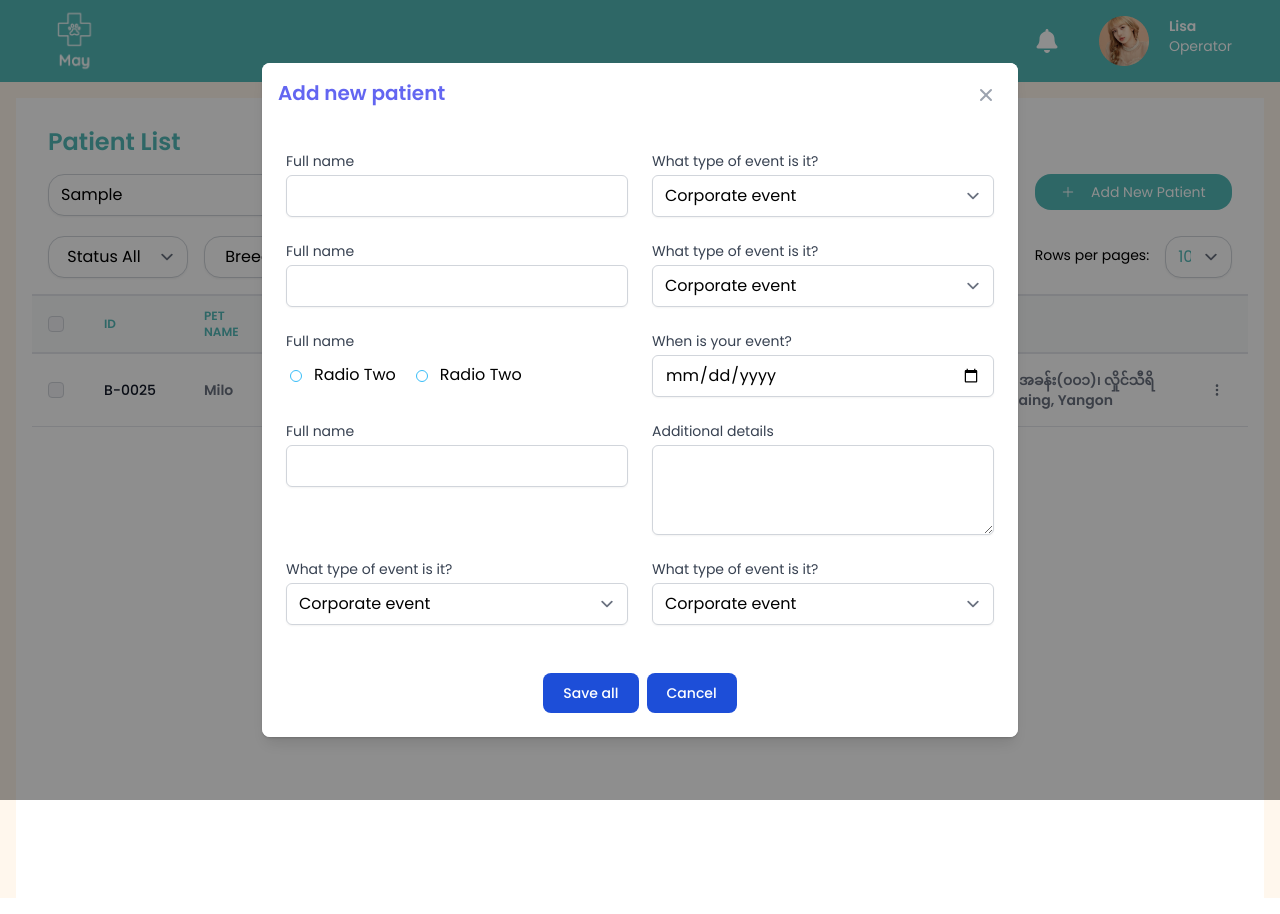
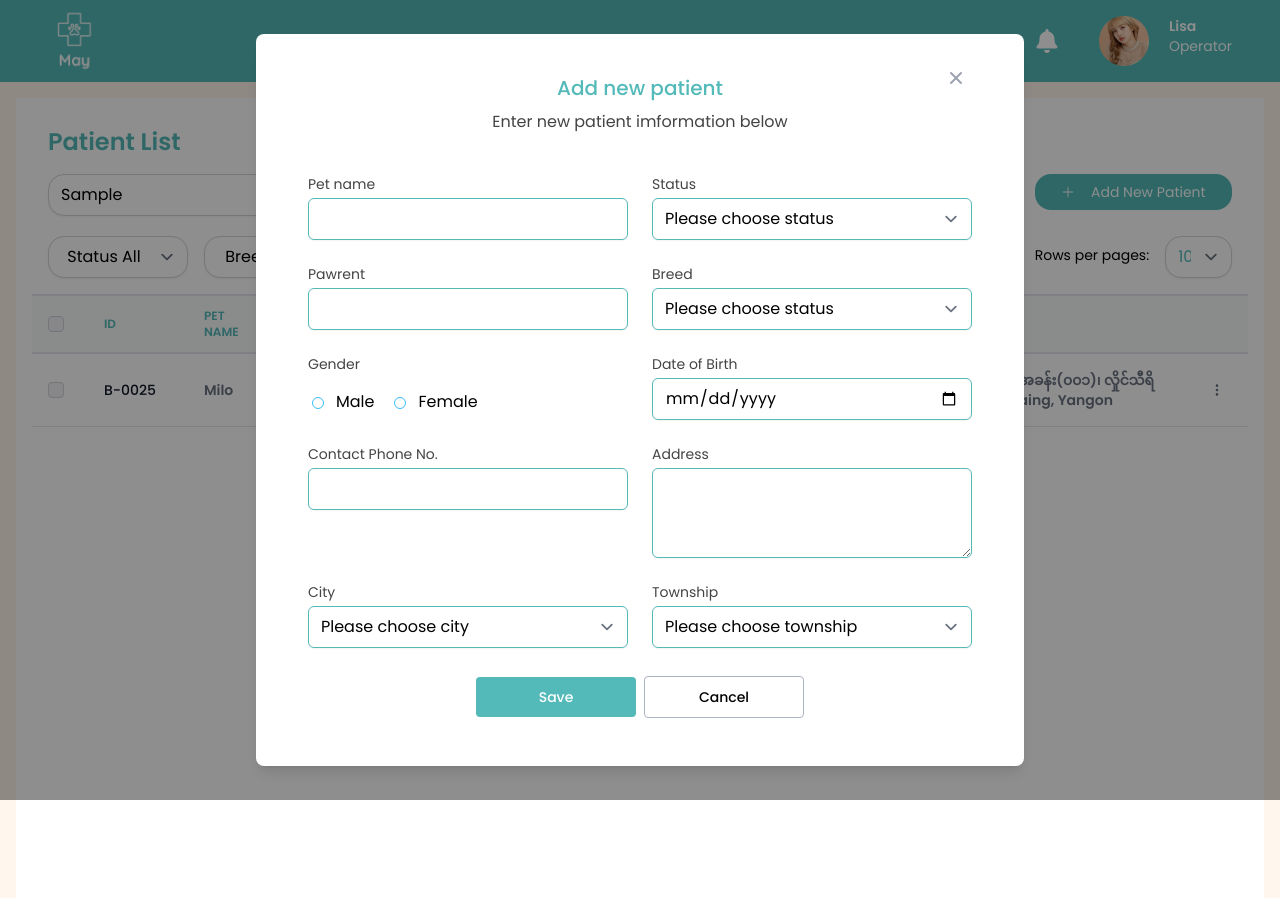
Before and after one commit to Mink-a/dashboard, a React (Vite) app: page / in a window 1280 px wide. Both pictures are taken after typing "Sample" into the empty fields and a click on the button "Add New Patient". Built offline with nearby package versions, Linux system fonts and the light colour scheme.

Commit message:
forms details

```diff
--- a/src/components/Form.jsx
+++ b/src/components/Form.jsx
@@ -10,15 +10,12 @@ function Form({
   setIsDropOpen,
 }) {
   return (
-    <div>
+    <div className="py-6 px-7">
       <form
         action="#"
-        class="relative rounded-lg bg-white shadow dark:bg-gray-700"
+        class="relative w-full rounded-lg bg-white dark:bg-gray-700"
       >
-        <div class="flex items-start justify-between rounded-t p-4 dark:border-gray-600">
-          <h3 class="text-xl font-semibold  text-indigo-500 dark:text-white">
-            Add new patient
-          </h3>
+        <div className="absolute top-1 right-6">
           {isEdit && (
             <button
               onClick={() => {
@@ -69,12 +66,18 @@ function Form({
             </button>
           )}
         </div>
+        <div class="text-center text-base rounded-t p-4 dark:border-gray-600">
+          <h3 class="text-xl font-[500] mb-2 text-[#54BAB9] dark:text-white">
+            Add new patient
+          </h3>
+          <p className="text-[#444444]">Enter new patient imformation below</p>
+        </div>
 
-        <div class="space-y-6 p-6">
-          <div class="grid grid-cols-6 gap-6">
+        <div class="space-y-6 p-6 w-full">
+          <div class="grid grid-cols-6 w-full gap-6">
             <div class="col-span-6 sm:col-span-3">
               <label class="block">
-                <span class="text-gray-700">Full name</span>
+                <span class="text-[#444444]">Pet name</span>
                 <input
                   type="text"
                   class="
@@ -82,9 +85,9 @@ function Form({
                     block
                     w-full
                     rounded-md
-                    border-gray-300
+                    border-[#54BAB9]
                     shadow-sm
-                    focus:border-indigo-300 focus:ring focus:ring-indigo-200 focus:ring-opacity-50
+                    focus:border-[#47afad] focus:ring focus:ring-indigo-200 focus:ring-opacity-50
                   "
                   placeholder=""
                 />
@@ -92,19 +95,19 @@ function Form({
             </div>
             <div class="col-span-6 sm:col-span-3">
               <label class="block">
-                <span class="text-gray-700">What type of event is it?</span>
+                <span class="text-[#444444]">Status</span>
                 <select
                   class="
                     block
                     w-full
                     mt-1
                     rounded-md
-                    border-gray-300
+                    border-[#54BAB9]
                     shadow-sm
-                    focus:border-indigo-300 focus:ring focus:ring-indigo-200 focus:ring-opacity-50
+                    focus:border-[#54BAB9] focus:ring focus:ring-indigo-200 focus:ring-opacity-50
                   "
                 >
-                  <option>Corporate event</option>
+                  <option>Please choose status</option>
                   <option>Wedding</option>
                   <option>Birthday</option>
                   <option>Other</option>
@@ -113,7 +116,7 @@ function Form({
             </div>
             <div class="col-span-6 sm:col-span-3">
               <label class="block">
-                <span class="text-gray-700">Full name</span>
+                <span class="text-[#444444]">Pawrent</span>
                 <input
                   type="text"
                   class="
@@ -121,9 +124,9 @@ function Form({
                     block
                     w-full
                     rounded-md
-                    border-gray-300
+                    border-[#54BAB9]
                     shadow-sm
-                    focus:border-indigo-300 focus:ring focus:ring-indigo-200 focus:ring-opacity-50
+                    focus:border-[#54BAB9] focus:ring focus:ring-indigo-200 focus:ring-opacity-50
                   "
                   placeholder=""
                 />
@@ -131,19 +134,19 @@ function Form({
             </div>
             <div class="col-span-6 sm:col-span-3">
               <label class="block">
-                <span class="text-gray-700">What type of event is it?</span>
+                <span class="text-[#444444]">Breed</span>
                 <select
                   class="
                     block
                     w-full
                     mt-1
                     rounded-md
-                    border-gray-300
+                    border-[#54BAB9]
                     shadow-sm
-                    focus:border-indigo-300 focus:ring focus:ring-indigo-200 focus:ring-opacity-50
+                    focus:border-[#54BAB9] focus:ring focus:ring-indigo-200 focus:ring-opacity-50
                   "
                 >
-                  <option>Corporate event</option>
+                  <option>Please choose status</option>
                   <option>Wedding</option>
                   <option>Birthday</option>
                   <option>Other</option>
@@ -152,18 +155,18 @@ function Form({
             </div>
             <div class="col-span-6 sm:col-span-3">
               <label class="block">
-                <span class="text-gray-700 block">Full name</span>
-                <div className="flex gap-5 mt-3 text-base px-1">
+                <span class="text-[#444444] block">Gender</span>
+                <div className="flex gap-5 mt-3 text-base p-1">
                   <div className="">
-                    <input type="radio" name="radio" id="male" class="" />
+                    <input type="radio" name="sex" id="male" class="" />
                     <label for="male" class="ml-3">
-                      Radio Two
+                      Male
                     </label>
                   </div>
                   <div className="">
-                    <input type="radio" name="radio" id="female" class="" />
+                    <input type="radio" name="sex" id="female" class="" />
                     <label for="female" class="ml-3">
-                      Radio Two
+                      Female
                     </label>
                   </div>
                 </div>
@@ -171,7 +174,7 @@ function Form({
             </div>
             <div class="col-span-6 sm:col-span-3">
               <label class="block">
-                <span class="text-gray-700">When is your event?</span>
+                <span class="text-[#444444]">Date of Birth</span>
                 <input
                   type="date"
                   class="
@@ -179,16 +182,16 @@ function Form({
                     block
                     w-full
                     rounded-md
-                    border-gray-300
+                    border-[#54BAB9]
                     shadow-sm
-                    focus:border-indigo-300 focus:ring focus:ring-indigo-200 focus:ring-opacity-50
+                    focus:border-[#54BAB9] focus:ring focus:ring-indigo-200 focus:ring-opacity-50
                   "
                 />
               </label>
             </div>
             <div class="col-span-6 sm:col-span-3">
               <label class="block">
-                <span class="text-gray-700">Full name</span>
+                <span class="text-[#444444]">Contact Phone No.</span>
                 <input
                   type="text"
                   class="
@@ -196,9 +199,9 @@ function Form({
                     block
                     w-full
                     rounded-md
-                    border-gray-300
+                    border-[#54BAB9]
                     shadow-sm
-                    focus:border-indigo-300 focus:ring focus:ring-indigo-200 focus:ring-opacity-50
+                    focus:border-[#54BAB9] focus:ring focus:ring-indigo-200 focus:ring-opacity-50
                   "
                   placeholder=""
                 />
@@ -206,16 +209,16 @@ function Form({
             </div>
             <div class="col-span-6 sm:col-span-3">
               <label class="block">
-                <span class="text-gray-700">Additional details</span>
+                <span class="text-[#444444]">Address</span>
                 <textarea
                   class="
                     mt-1
                     block
                     w-full
                     rounded-md
-                    border-gray-300
+                    border-[#54BAB9]
                     shadow-sm
-                    focus:border-indigo-300 focus:ring focus:ring-indigo-200 focus:ring-opacity-50
+                    focus:border-[#54BAB9] focus:ring focus:ring-indigo-200 focus:ring-opacity-50
                   "
                   rows="3"
                 ></textarea>
@@ -223,19 +226,19 @@ function Form({
             </div>
             <div class="col-span-6 sm:col-span-3">
               <label class="block">
-                <span class="text-gray-700">What type of event is it?</span>
+                <span class="text-[#444444]">City</span>
                 <select
                   class="
                     block
                     w-full
                     mt-1
                     rounded-md
-                    border-gray-300
+                    border-[#54BAB9]
                     shadow-sm
-                    focus:border-indigo-300 focus:ring focus:ring-indigo-200 focus:ring-opacity-50
+                    focus:border-[#54BAB9] focus:ring focus:ring-indigo-200 focus:ring-opacity-50
                   "
                 >
-                  <option>Corporate event</option>
+                  <option>Please choose city</option>
                   <option>Wedding</option>
                   <option>Birthday</option>
                   <option>Other</option>
@@ -244,18 +247,19 @@ function Form({
             </div>
             <div class="col-span-6 sm:col-span-3">
               <label class="block">
-                <span class="text-gray-700">What type of event is it?</span>
+                <span class="text-[#444444]">Township</span>
                 <select
                   class="
                     block
                     w-full
                     mt-1
                     rounded-md
-                    border-gray-300
+                    border-[#54BAB9]
                     shadow-sm
-                    focus:border-indigo-300 focus:ring focus:ring-indigo-200 focus:ring-opacity-50
+                    focus:border-[#54BAB9] focus:ring focus:ring-indigo-200 focus:ring-opacity-50
                   "
                 >
+                  <option>Please choose township</option>
                   <option>Corporate event</option>
                   <option>Wedding</option>
                   <option>Birthday</option>
@@ -266,8 +270,9 @@ function Form({
           </div>
         </div>
 
+        <div className="-mt-5">
           {isCreate && (
-          <div class="flex items-center space-x-2 rounded-b justify-center  border-gray-200 p-6 ">
+            <div class="flex items-center space-x-2 rounded-b justify-center  p-6 ">
               <button
                 onClick={() => {
                   notifyToast("check");
@@ -275,9 +280,9 @@ function Form({
                   setOpenModal(false);
                 }}
                 type="submit"
-              class="rounded-lg bg-blue-700 px-5 py-2.5 text-center text-sm font-medium text-white hover:bg-blue-800 focus:outline-none focus:ring-4 focus:ring-blue-300 dark:bg-blue-600 dark:hover:bg-blue-700 dark:focus:ring-blue-800"
+                class="rounded bg-[#54BAB9] px-5 py-2.5 w-40 text-center text-sm font-medium text-white hover:bg-[#3cb1af] focus:outline-none focus:ring-4 focus:ring-blue-300 dark:bg-blue-600 dark:hover:bg-blue-700 dark:focus:ring-blue-800"
               >
-              Save all
+                Save
               </button>
               <button
                 onClick={() => {
@@ -285,14 +290,14 @@ function Form({
                   setOpenModal(false);
                 }}
                 type="submit"
-              class="rounded-lg bg-blue-700 px-5 py-2.5 text-center text-sm font-medium text-white hover:bg-blue-800 focus:outline-none focus:ring-4 focus:ring-blue-300 dark:bg-blue-600 dark:hover:bg-blue-700 dark:focus:ring-blue-800"
+                class="rounded px-5 py-2.5 text-center border w-40 border-[#ACB3C0] text-sm font-medium hover:bg-[#f9f9fa] focus:outline-none focus:ring-4 focus:ring-blue-300 dark:bg-blue-600 dark:hover:bg-blue-700 dark:focus:ring-blue-800"
               >
                 Cancel
               </button>
             </div>
           )}
           {isEdit && (
-          <div class="flex items-center space-x-2 rounded-b justify-center  border-gray-200 p-6 ">
+            <div class="flex items-center space-x-2 rounded-b justify-center  p-6 ">
               <button
                 onClick={() => {
                   notifyToast("check");
@@ -301,7 +306,7 @@ function Form({
                   setOpenModal(false);
                 }}
                 type="submit"
-              class="rounded-lg bg-amber-700 px-5 py-2.5 text-center text-sm font-medium text-white hover:bg-blue-800 focus:outline-none focus:ring-4 focus:ring-blue-300 dark:bg-blue-600 dark:hover:bg-blue-700 dark:focus:ring-blue-800"
+                class="rounded bg-[#EDC339] px-5 py-2.5 w-40 text-center text-sm font-medium text-white hover:bg-[#ebbe2d] focus:outline-none focus:ring-4 focus:ring-blue-300 dark:bg-blue-600 dark:hover:bg-blue-700 dark:focus:ring-blue-800"
               >
                 Edit
               </button>
@@ -312,12 +317,13 @@ function Form({
                   setOpenModal(false);
                 }}
                 type="submit"
-              class="rounded-lg bg-blue-700 px-5 py-2.5 text-center text-sm font-medium text-white hover:bg-blue-800 focus:outline-none focus:ring-4 focus:ring-blue-300 dark:bg-blue-600 dark:hover:bg-blue-700 dark:focus:ring-blue-800"
+                class="rounded px-5 py-2.5 text-center border w-40 border-[#ACB3C0] text-sm font-medium hover:bg-[#f9f9fa] focus:outline-none focus:ring-4 focus:ring-blue-300 dark:bg-blue-600 dark:hover:bg-blue-700 dark:focus:ring-blue-800"
               >
                 Cancel
               </button>
             </div>
           )}
+        </div>
       </form>
     </div>
   );
```
Lines whose indentation alone changed are shown as unchanged.
